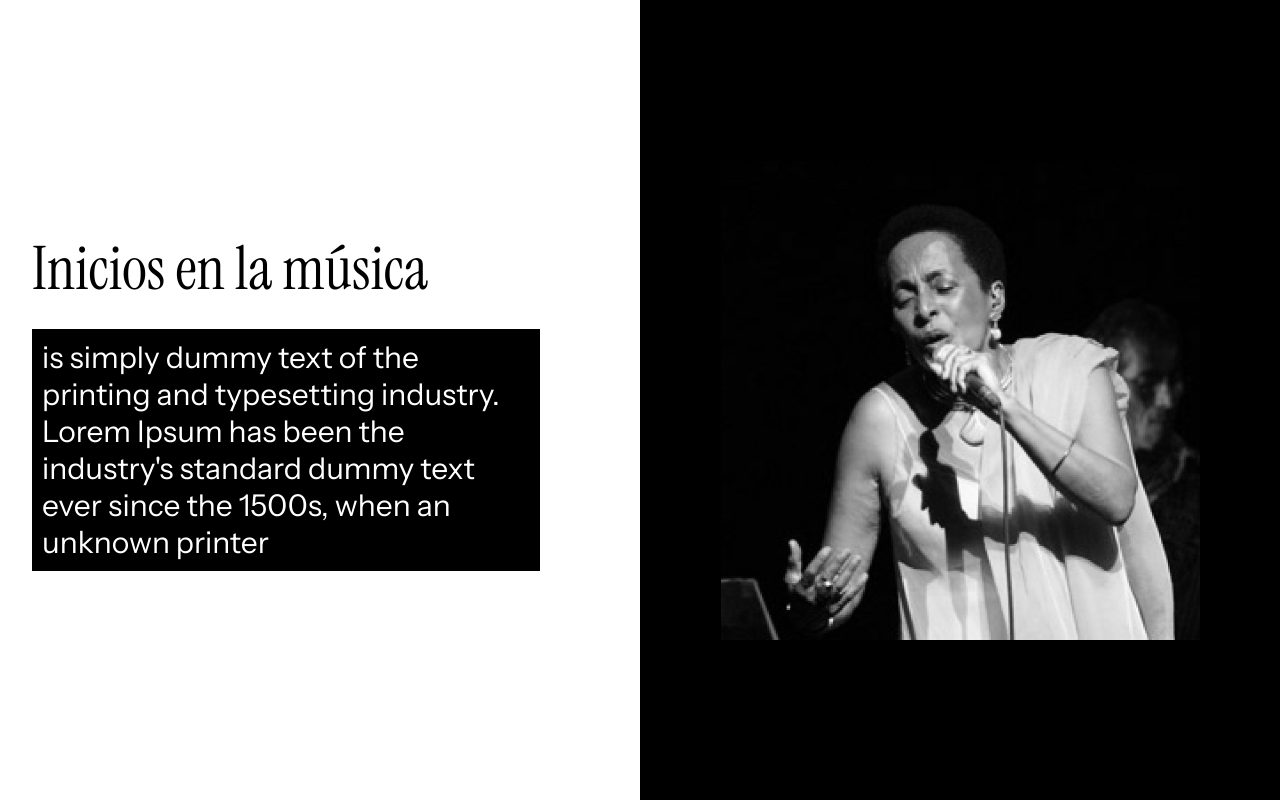
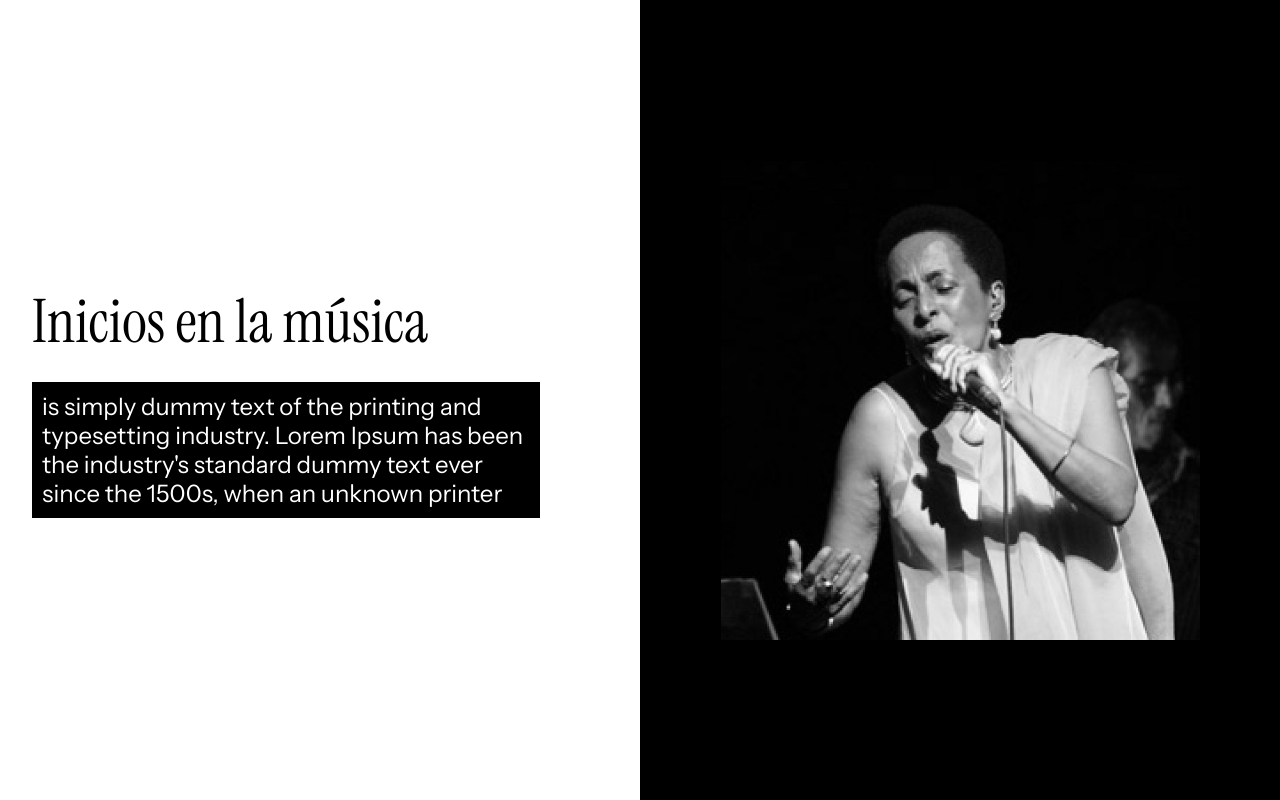
Before and after one commit to hansevangelista/upc-susana-baca, a Vue app: page /interprete in a window 1280 px wide. Shown: the top 800 px of the page. Built offline with nearby package versions, Linux system fonts and the light colour scheme.

Commit message:
add changes

```diff
--- a/src/components/Interprete.vue
+++ b/src/components/Interprete.vue
@@ -20,6 +20,7 @@ AOS.init()
     display: flex; /* Usar flexbox para centrar el contenido */
     justify-content: center; /* Centrar horizontalmente */
     align-items: center; /* Centrar verticalmente */
+    padding: 10px;
 }
 
 .column-left {
@@ -34,6 +35,7 @@ AOS.init()
     /* height: 479px; Establecer la altura de la imagen a 479 píxeles */
     filter: grayscale(100%); /* Aplicar filtro de escala de grises */
     max-height: 600px;
+    max-width: 100%;
 }
 
 .title {
@@ -41,7 +43,7 @@ AOS.init()
 }
 
 .subTitle {
-    font-size: 30px; /* Establecer el tamaño de la fuente del subtítulo a 40 píxeles */
+    font-size: 24px; /* Establecer el tamaño de la fuente del subtítulo a 40 píxeles */
     background-color: black; /* Fondo negro para el subtítulo */
     color: white; /* Color de texto blanco para el subtítulo */
     padding: 10px; /* Espaciado interno para el subtítulo */
@@ -58,7 +60,7 @@ AOS.init()
       </div>
     </div>
     <div class="column-right">
-      <img data-aos="fade-left" data-aos-duration="1000" :src="image1" alt="Descripción de la imagen" style="height: 479px;" />
+      <img data-aos="fade-left" data-aos-duration="1000" :src="image1" alt="Descripción de la imagen" style="max-height: 479px;" />
     </div>
   </div>
   <div class="grid">
```
